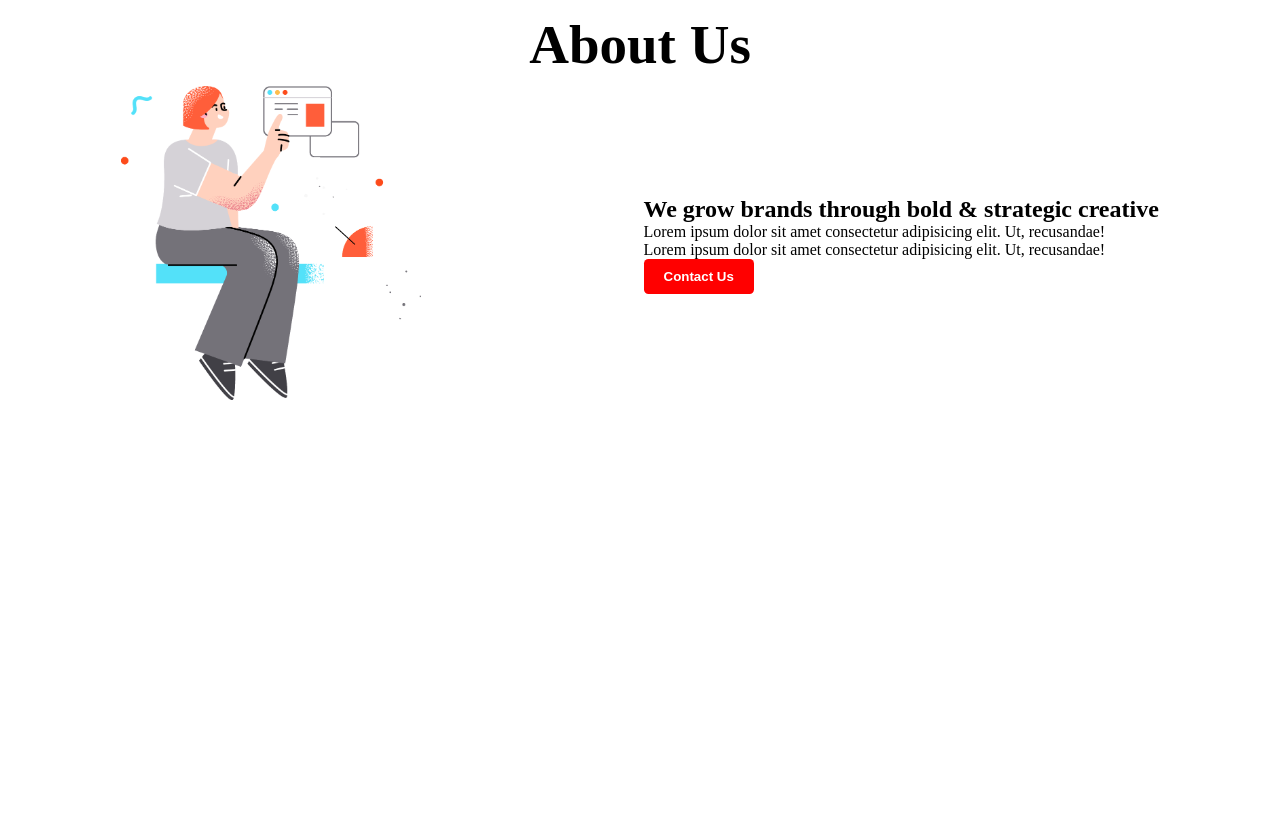
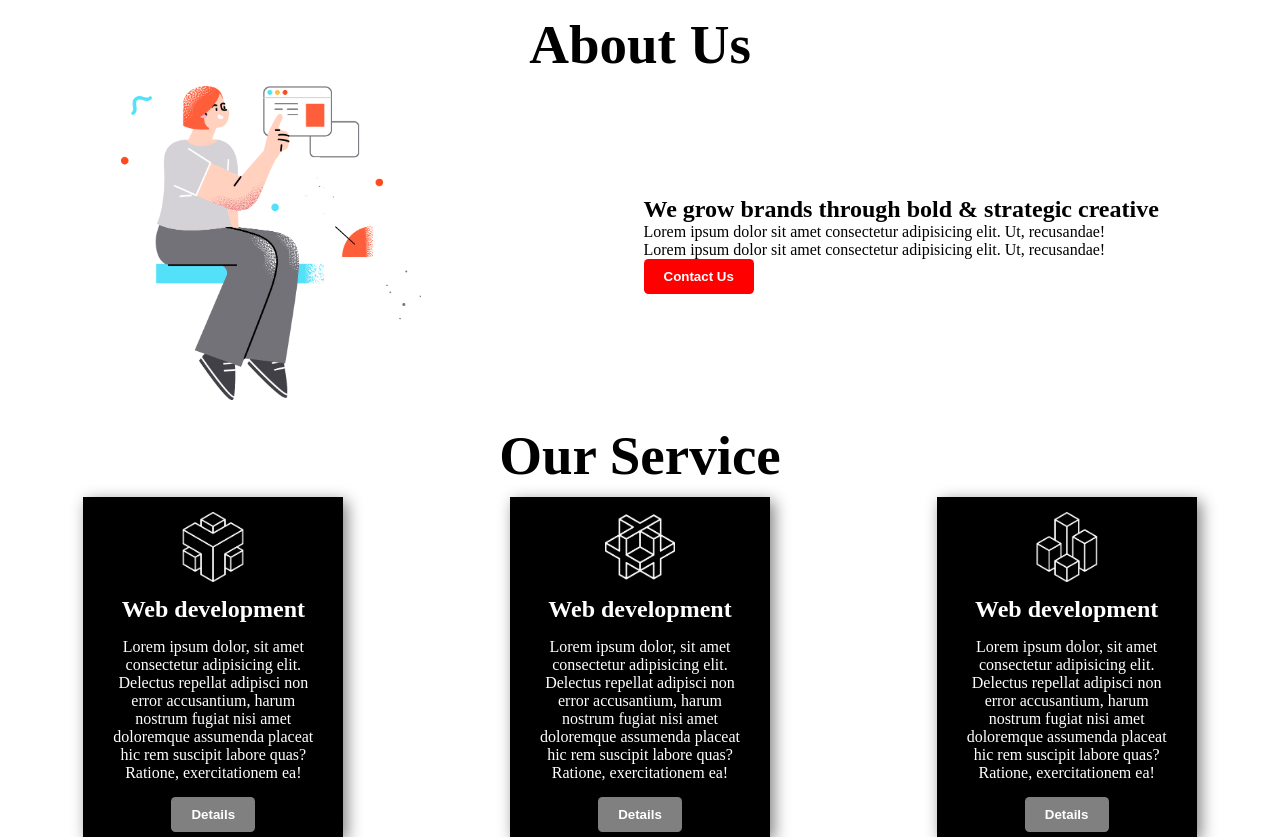
Before and after one commit to kawsartkg64/digital-products, a plain HTML site: page index.html in a window 1280 px wide. Shown: the part 864-1701 px from the top of the page. Before the commit the page ends 1278 px from the top, so only its background shows below. Drawn offline with Linux system fonts and the light colour scheme.

Commit message:
our service commit

```diff
--- a/index.html
+++ b/index.html
@@ -51,6 +51,29 @@
                   </div>
             </div>
         </section>
+        <section>
+            <h1 class="title1 about-title">Our Service</h1>
+            <div class="service-container">
+                <div class="box">
+                    <img class="icon" src="./icon/0.png" alt="">
+                    <h2 class="box-title">Web development</h2>
+                    <p class="box-description">Lorem ipsum dolor, sit amet consectetur adipisicing elit. Delectus repellat adipisci non error accusantium, harum nostrum fugiat nisi amet doloremque assumenda placeat hic rem suscipit labore quas? Ratione, exercitationem ea!</p>
+                    <button class="btn box-btn">Details</button>
+                </div>
+                <div class="box">
+                    <img class="icon" src="./icon/1.png" alt="">
+                    <h2 class="box-title">Web development</h2>
+                    <p class="box-description">Lorem ipsum dolor, sit amet consectetur adipisicing elit. Delectus repellat adipisci non error accusantium, harum nostrum fugiat nisi amet doloremque assumenda placeat hic rem suscipit labore quas? Ratione, exercitationem ea!</p>
+                    <button class="btn box-btn">Details</button>
+                </div>
+                <div class="box">
+                    <img class="icon" src="./icon/2.png" alt="">
+                    <h2 class="box-title">Web development</h2>
+                    <p class="box-description">Lorem ipsum dolor, sit amet consectetur adipisicing elit. Delectus repellat adipisci non error accusantium, harum nostrum fugiat nisi amet doloremque assumenda placeat hic rem suscipit labore quas? Ratione, exercitationem ea!</p>
+                    <button class="btn box-btn">Details</button>
+                </div>
+            </div>
+        </section>
     </main>
     <footer></footer>
 </body>
--- a/style.css
+++ b/style.css
@@ -80,3 +80,30 @@
     padding-top: 10px;
     margin-top: 10px;
 }
+.box{
+    width: 230px;
+    height: 310px;
+    box-shadow: 4px 4px 15px gray;
+    background-color: black;
+    text-align: center;
+    color: white;
+    padding: 15px;
+    margin-top: 10px;
+}
+.icon{
+    width: 70px;
+}
+.box-btn{
+    background-color: gray;
+    margin-top: 10px;
+}
+.box-title{
+    padding: 10px;
+}
+.box-description{
+    padding:5px;
+}
+.service-container{
+    display: flex;
+    justify-content:space-around;
+}
```
